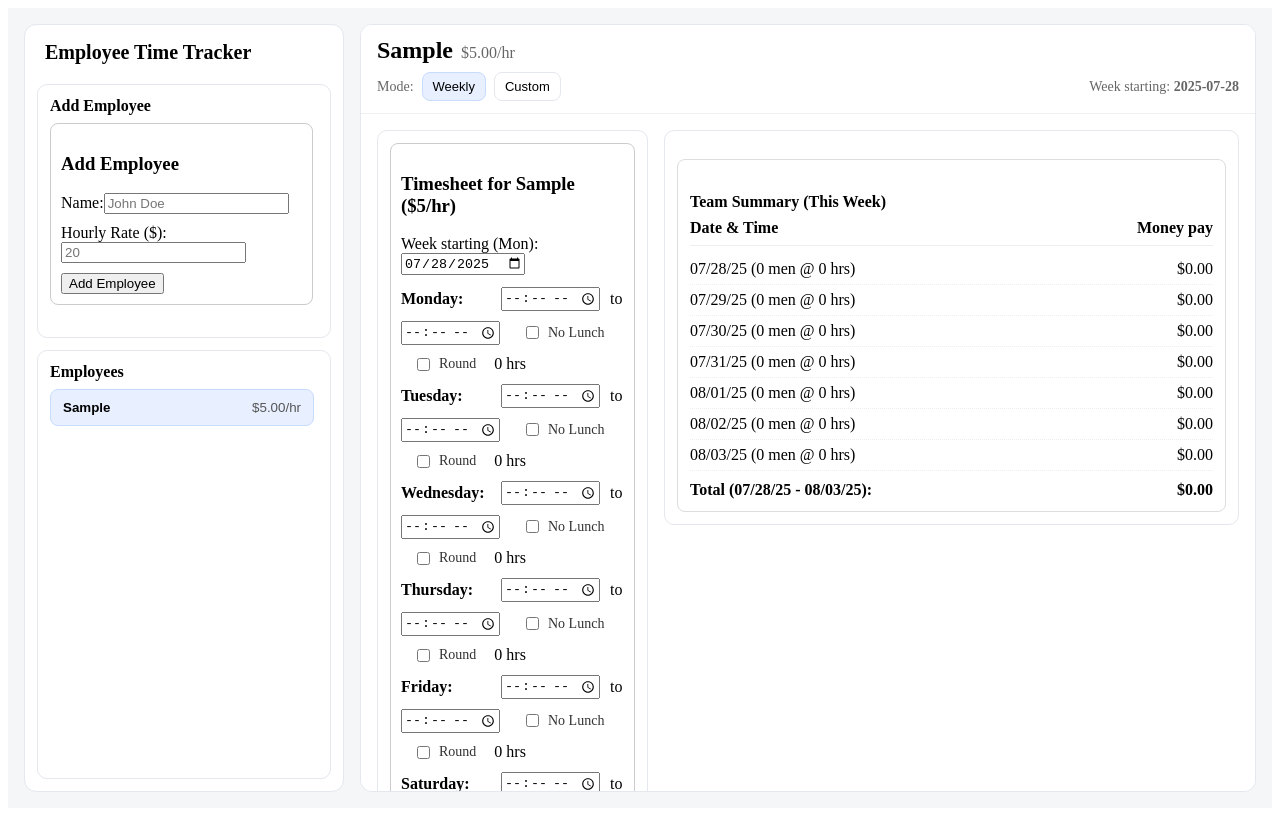
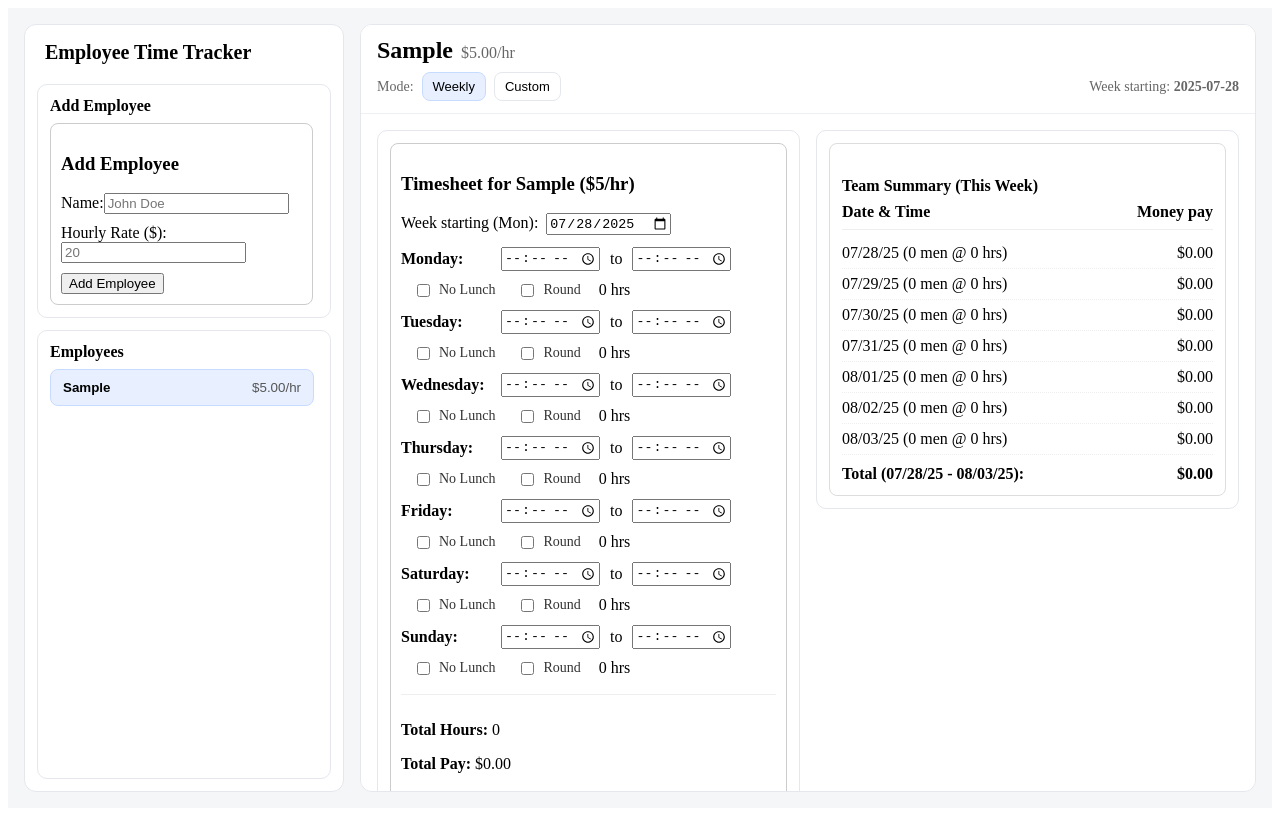
Before and after one commit to Ep1cPh03nix123/JC-Custom-Trim, a React (Create React App) app in the folder frontend/: page / in a window 1280 px wide. Both pictures are taken after typing "Sample", "5" into the empty fields and a click on the button "Add Employee". Built offline with nearby package versions, Linux system fonts and the light colour scheme; the HTML template or start-up script is replaced by a standard one.

Commit message:
Did minor fixes for UI to fit on different screen sizes

```diff
--- a/frontend/src/components/EmployeeForm.js
+++ b/frontend/src/components/EmployeeForm.js
@@ -54,7 +54,7 @@ const EmployeeForm = ({ onAddEmployee }) => {
 
 const styles = {
   form: {
-    marginBottom: '20px',
+    marginBottom: 'auto',
     padding: '10px',
     border: '1px solid #ccc',
     borderRadius: '8px',
--- a/frontend/src/components/NotebookWeekView.js
+++ b/frontend/src/components/NotebookWeekView.js
@@ -138,8 +138,8 @@ const styles = {
   wrap: {
     display: 'grid',
     gridTemplateColumns: '1fr 280px',
-    gap: 20,
-    marginTop: 16,
+    gap: 15,
+    margin: 'auto',
   },
   leftCol: { display: 'grid', gap: 12 },
   dayCard: {
@@ -172,8 +172,9 @@ const styles = {
     background: '#fff',
     border: '1px solid #ddd',
     borderRadius: 8,
-    padding: 12,
+    padding: 18,
     height: 'fit-content',
+    width: 'fit-content',
   },
   weekHeader: {
     fontWeight: 700,
--- a/frontend/src/components/TimesheetSummary.js
+++ b/frontend/src/components/TimesheetSummary.js
@@ -154,12 +154,13 @@ const TimesheetSummary = ({ employees = [], timesheets = {}, weekStartISO }) =>
 
 const styles = {
   wrapper: {
-    marginTop: 16,
+    marginTop: 'auto',
+    marginBottom: 'auto',
     padding: 12,
     background: '#fff',
     border: '1px solid #ddd',
     borderRadius: 8,
-    maxWidth: 600,
+    maxWidth: '700px',
   },
   header: {
     display: 'grid',
--- a/frontend/src/pages/home.js
+++ b/frontend/src/pages/home.js
@@ -314,7 +314,7 @@ const styles = {
   // Two-column layout for Timesheet | Team Summary
   twoCol: {
     display: 'grid',
-    gridTemplateColumns: 'minmax(0, 1fr) 575px', // left wide, right narrow
+    gridTemplateColumns: 'repeat(auto-fit, minmax(150px, 1fr))', // left wide, right narrow
     gap: 16,
     padding: 16,
     alignItems: 'start',
```
